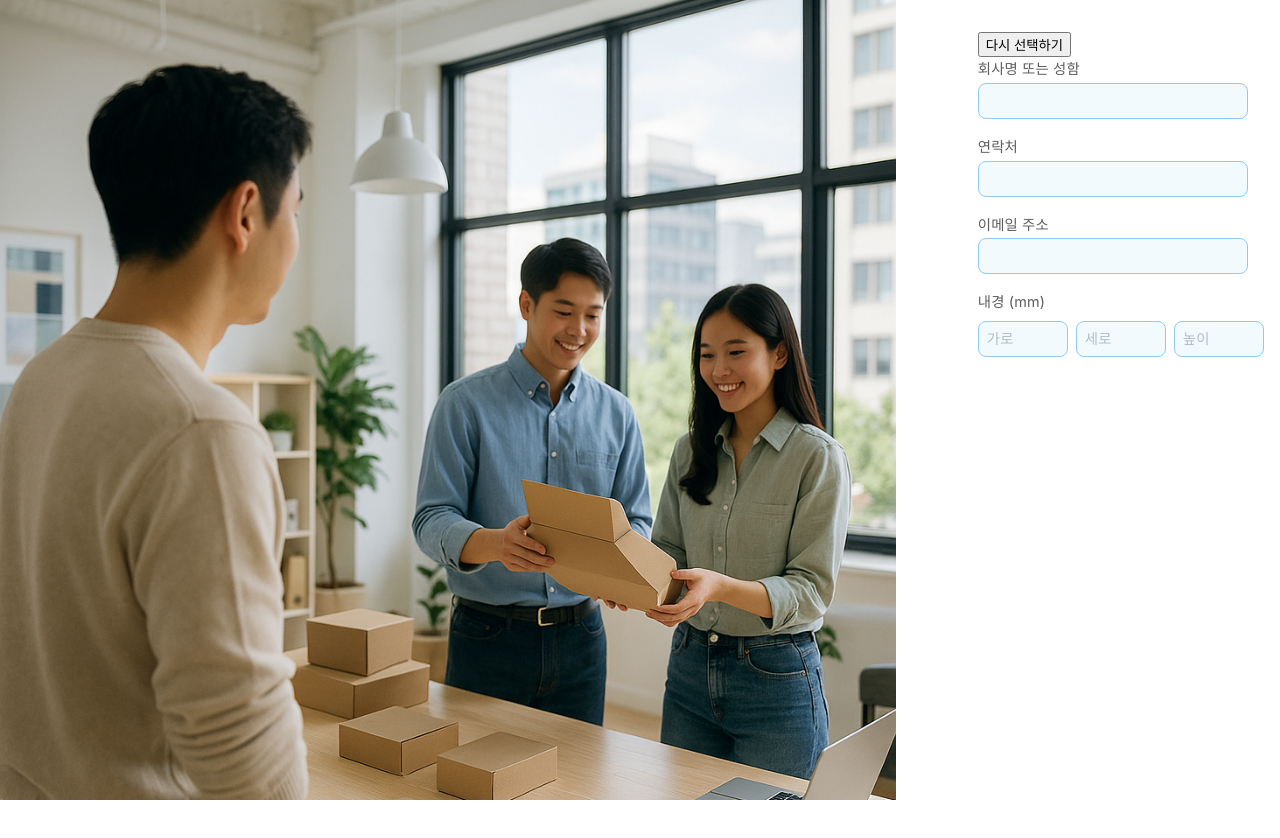
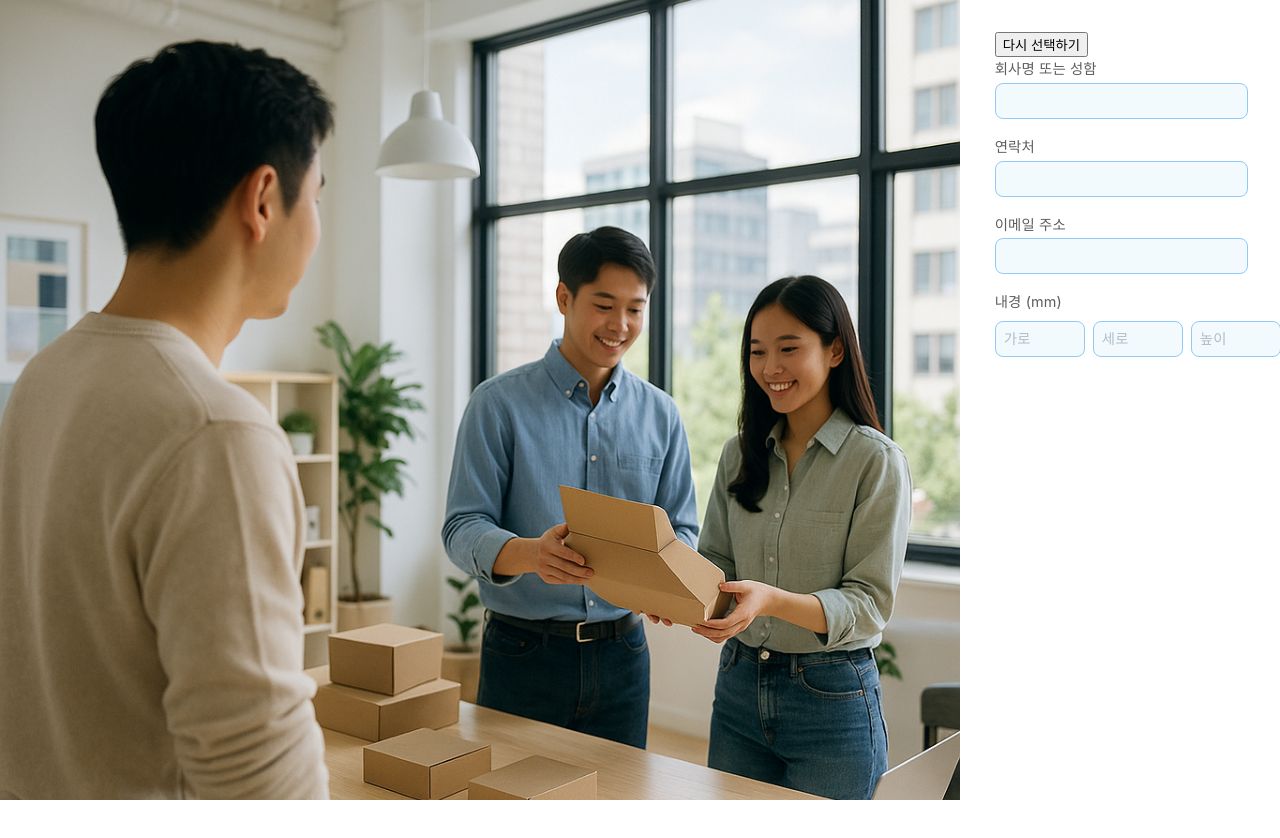
Before and after one commit to YimYoungheun/MTDL-Package, a React (Create React App) app: page / in a window 1280 px wide. Shown: the top 838 px of the page. Built offline with nearby package versions, Linux system fonts and the light colour scheme.

Commit message:
Update App.js

```diff
--- a/src/App.js
+++ b/src/App.js
@@ -135,7 +135,7 @@ return (
   }}>
     {/* 왼쪽 이미지 */}
     <div style={{
-      flex: 3.5,
+      flex: 3.8,
       minWidth: 0,
       height: '100vh',
       margin: 0,            // 바깥쪽 여백 없음
@@ -145,7 +145,7 @@ return (
         src="/img/Designers.png"
         alt="B형 상자"
         style={{
-          width: '70vw',
+          width: '75vw',
           height: '100%',
           objectFit: 'cover', // 꽉 채움 (잘릴 수도 있음)
           display: 'block',   // img의 기본 inline 속성을 block으로
```
